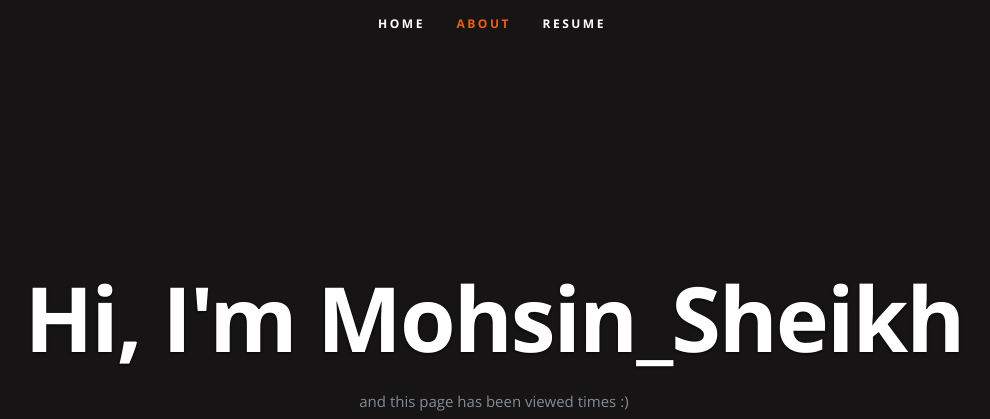
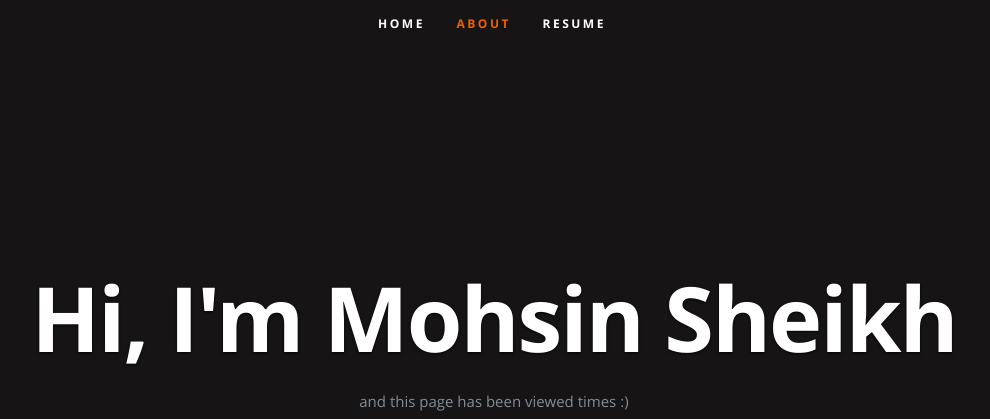
Before and after one commit to MohsinSheikh93/azure-resume, a plain HTML site: page frontend/index.html in a window 1280 px wide. Shown: the top 419 px of the page, without its empty margins (148-1138 px from the left). Drawn offline with nearby package versions, Linux system fonts and the light colour scheme; no server answers.

Commit message:
Updated html

```diff
--- a/frontend/index.html
+++ b/frontend/index.html
@@ -56,7 +56,7 @@
 
       <div class="row banner">
          <div class="banner-text">
-            <h1 class="responsive-headline">Hi, I'm Mohsin_Sheikh</h1>
+            <h1 class="responsive-headline">Hi, I'm Mohsin Sheikh</h1>
 
             <p>and this page has been viewed <a id="counter"></a> times :) </p>
             <ul class="social">
```
